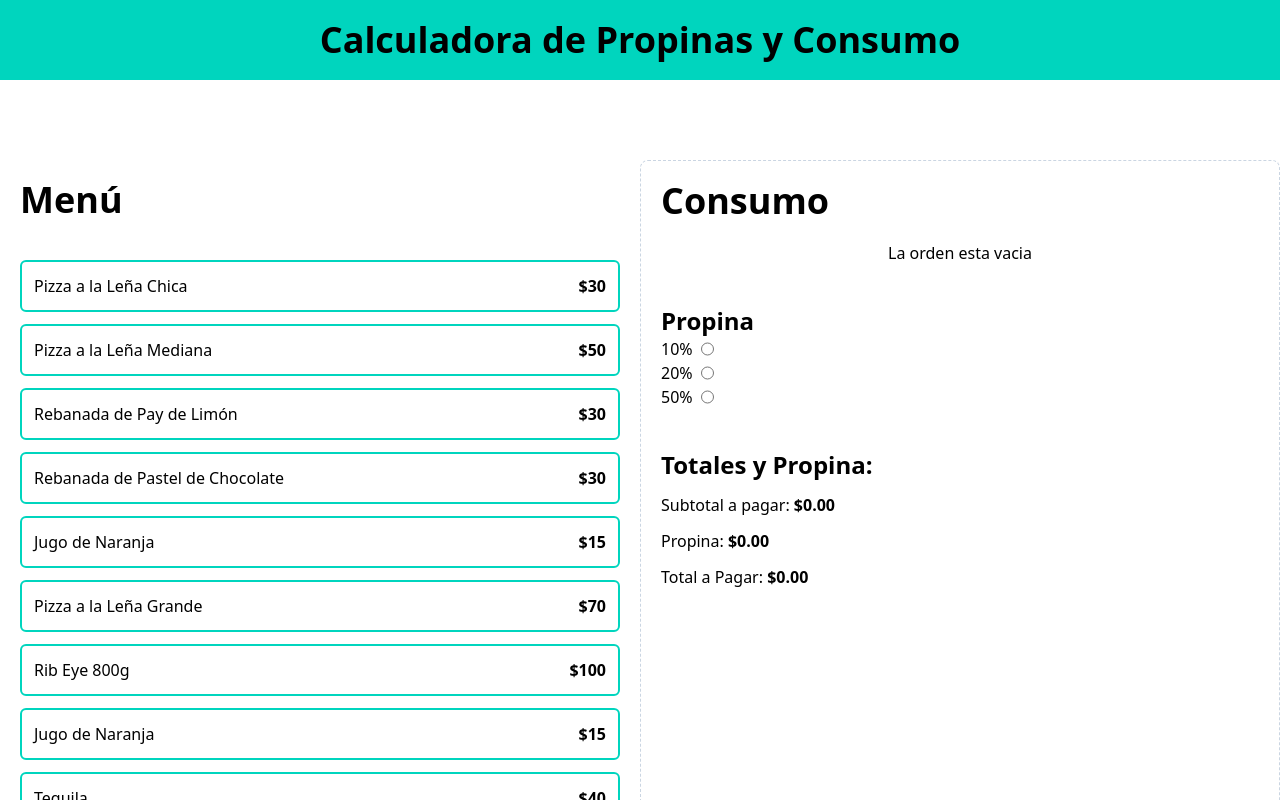
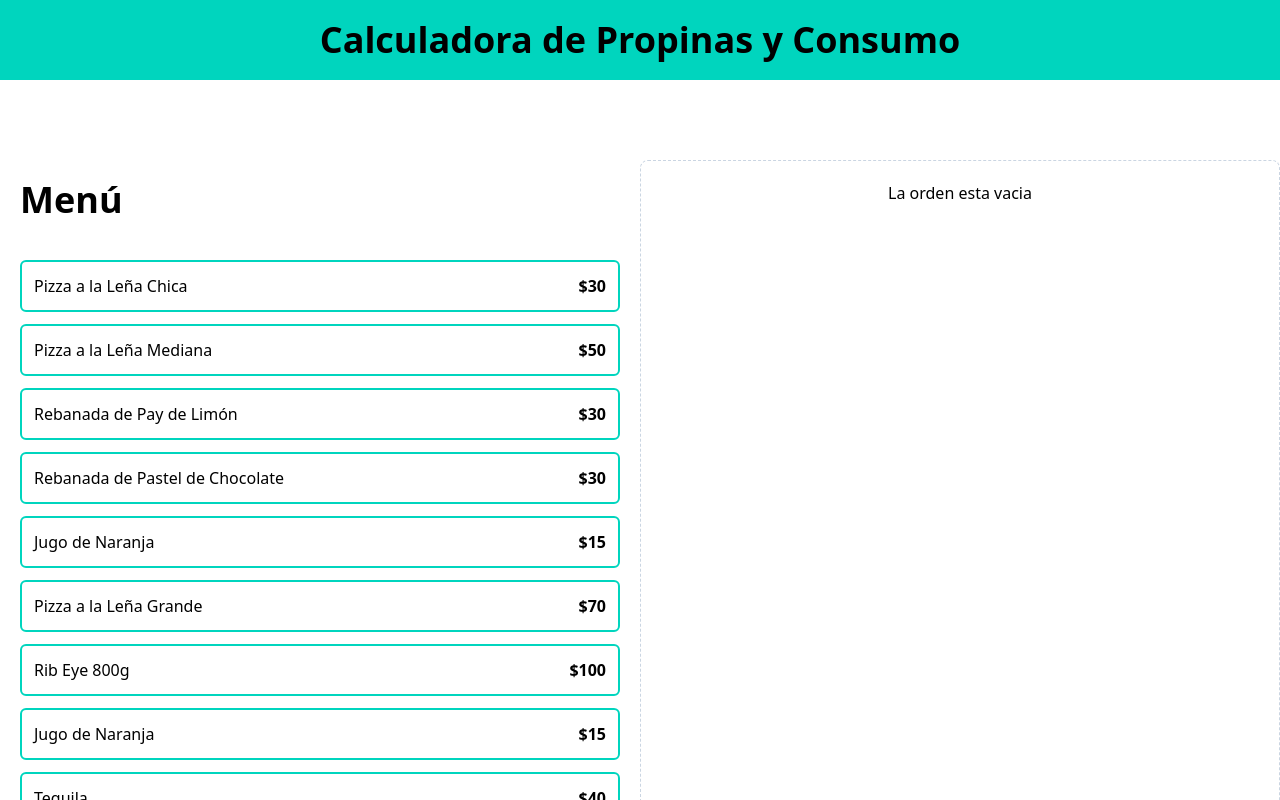
Before and after one commit to bmenc/calculadora_propinas, a React (Vite) app: page / in a window 1280 px wide. Shown: the top 800 px of the page. Built offline with nearby package versions, Linux system fonts and the light colour scheme.

Commit message:
128. Reiniciando la Orden

```diff
--- a/src/App.tsx
+++ b/src/App.tsx
@@ -7,7 +7,7 @@ import useOrder from "./hooks/useOrder";
 
 function App() {
   console.log(menuItems);
-  const { order, addItem, removeItem, tip, setTip } = useOrder();
+  const { order, addItem, removeItem, tip, setTip, placeOrder } = useOrder();
 
   return (
     <>
@@ -28,19 +28,25 @@ function App() {
           </div>
         </div>
         <div className="border border-dashed border-slate-300 p-5 rounded-lg space-y-10">
+          {order.length ? (
+            <>
               <OrderContents
                 order={order}
                 removeItem={removeItem}
               />
-
               <TipPercentageForm
                 setTip={setTip}
+                tip={tip}
               />
-
               <OrderTotals
                 order={order}
                 tip={tip}
+                placeOrder={placeOrder}
               />
+            </>
+          ): (
+            <p className="text-center">La orden esta vacia</p>
+          )}
         </div>
       </main>
     </>
--- a/src/components/OrderContents.tsx
+++ b/src/components/OrderContents.tsx
@@ -11,10 +11,7 @@ export default function OrderContents({ order, removeItem }: OrderContentsProps)
         <div>
             <h2 className="font-black text-4xl">Consumo</h2>
             <div className="space-y-3 mt-5">
-                {order.length === 0 ?
-                    <p className="text-center">La orden esta vacia</p>
-                    :
-                    (order.map(item => (
+                {order.map(item => (
                     <div
                         key={item.id}
                         className="flex justify-between items-center border-t border-gray-200 py-5 last-of-type:border-b"
@@ -32,8 +29,7 @@ export default function OrderContents({ order, removeItem }: OrderContentsProps)
                             className="bg-red-600 h-8 w-8 rounded-full text-white font-bold"
                             onClick={() => removeItem(item.id)}>X</button>
                     </div>
-                    )))
-                }
+                ))}
             </div>
         </div>
     )
--- a/src/components/OrderTotals.tsx
+++ b/src/components/OrderTotals.tsx
@@ -4,10 +4,11 @@ import { formatCurrency } from "../helpers"
 
 type OrderTotalsProps = {
     order: OrderItem[],
-    tip: number
+    tip: number,
+    placeOrder: () => void
 }
 
-export default function OrderTotals({ order, tip }: OrderTotalsProps) {
+export default function OrderTotals({ order, tip, placeOrder }: OrderTotalsProps) {
     const subtotalAmout = useCallback(() => order.reduce((total, item) => total + (item.quantity * item.price), 0), [order]);
     const tipAmout = useCallback(() => subtotalAmout() * tip, [tip,order]);
     const totalAmount = useCallback(() => subtotalAmout() + tipAmout(), [tip,order]);
@@ -26,7 +27,11 @@ export default function OrderTotals({ order, tip }: OrderTotalsProps) {
                     <span className="font-bold">{formatCurrency(totalAmount())}</span>
                 </p>
             </div>
-            <button></button>
+            <button className="w-full bg-black p-3 uppercase text-white font-bold mt-10 disabled:opacity-10"
+            disabled={totalAmount() === 0}
+            onClick={placeOrder}>
+                Guardar Orden
+            </button>
         </>
     )
 }
--- a/src/components/TipPercentageForm.tsx
+++ b/src/components/TipPercentageForm.tsx
@@ -19,23 +19,25 @@ const tipOptions = [
 ];
 
 type TipPercentageFormProps = {
-    setTip: Dispatch<SetStateAction<number>>
+    setTip: Dispatch<SetStateAction<number>>,
+    tip: number
 }
 
-export default function TipPercentageForm({setTip} : TipPercentageFormProps) {
+export default function TipPercentageForm({setTip, tip} : TipPercentageFormProps) {
     return (
         <div>
             <h3 className="font-black text-2xl">Propina</h3>
             <form>
-                {tipOptions.map(tip => (
-                    <div key={tip.id} className="flex gap-2">
-                        <label htmlFor={tip.id}>{tip.label}</label>
+                {tipOptions.map(tipOption => (
+                    <div key={tipOption.id} className="flex gap-2">
+                        <label htmlFor={tipOption.id}>{tipOption.label}</label>
                         <input
-                            id={tip.id}
+                            id={tipOption.id}
                             type="radio"
                             name="tip"
-                            value={tip.value}
+                            value={tipOption.value}
                             onChange={ e => setTip(+e.target.value)}
+                            checked={tipOption.value === tip}
                         />
                     </div>
                 ))}
--- a/src/hooks/useOrder.ts
+++ b/src/hooks/useOrder.ts
@@ -19,7 +19,12 @@ export default function useOrder() {
     }
 
     const removeItem = (id: MenuItem['id']) => {
-        setOrder(order.filter(item => item.id !== id))
+        setOrder(order.filter(item => item.id !== id));
+    }
+
+    const placeOrder = () => {
+        setOrder([]);
+        setTip(0);
     }
 
     return {
@@ -27,6 +32,7 @@ export default function useOrder() {
         tip,
         setTip,
         addItem,
-        removeItem
+        removeItem,
+        placeOrder
     }
 }
```
Lines whose indentation alone changed are shown as unchanged.
